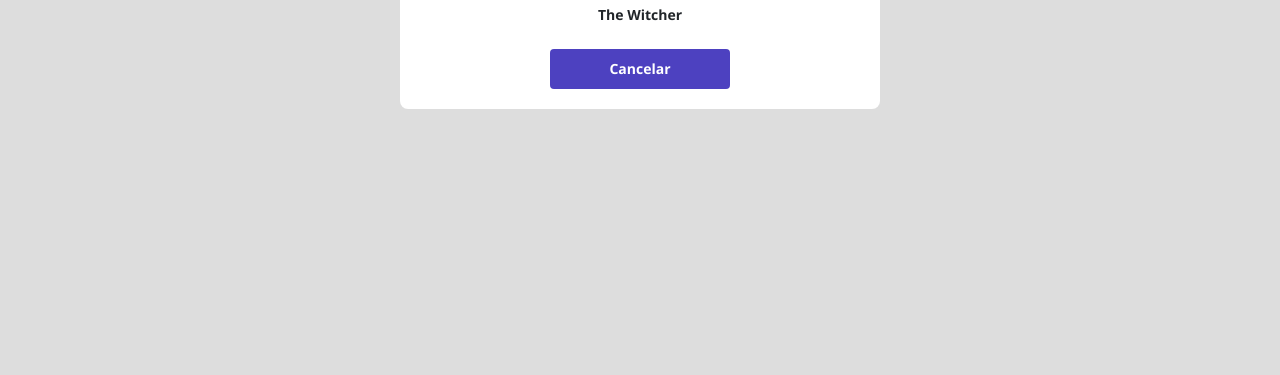
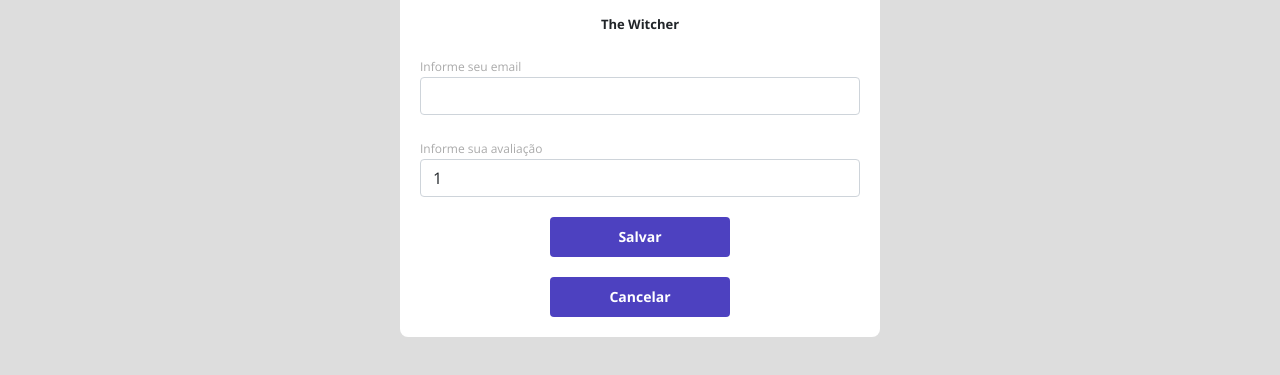
Before and after one commit to RafaelLacerda1104/dsmovie, a plain HTML site: page form.html in a window 1280 px wide. Shown: the part 463-838 px from the top of the page. Before the commit the page ends 800 px from the top, so only its background shows below. Drawn offline with nearby package versions, Linux system fonts and the light colour scheme.

Commit message:
Formulário PARTE 2

```diff
--- a/css/styles.css
+++ b/css/styles.css
@@ -5,6 +5,7 @@
     --text-gray: #4a4a4a;
     --color-primary: #4D41C0;
     --white: #fff;
+    --light-gray: #aaa;
 }
 
 * {
@@ -98,8 +99,45 @@
     align-items: center;
     justify-content: center;
     border-radius: 4px;
+    border: 0;
 }
 .dsmovie-form-container {
     padding: 40px 0;
     max-width: 480px;
 }
+
+.dsmovie-form-description {
+    background-color: var(--white);
+    padding: 20px;
+    display: flex;
+    flex-direction: column;
+    align-items: center;
+    border-radius: 0 0 8px 8px;
+}
+
+.dsmovie-form {
+    width: 100%;
+}
+
+.dsmovie-form-description h3 {
+    font-size: 13px;
+    font-weight: 700;
+    margin-bottom: 20px;
+}
+
+.dsmovie-form-group {
+    margin-bottom: 20px;
+}
+
+.dsmovie-form-group label {
+    font-size: 12px;
+    color: var(--light-gray);
+}
+
+.dsmovie-form-btn-container {
+    height: 100px;
+    display: flex;
+    flex-direction: column;
+    align-items: center;
+    justify-content: space-between;
+}
--- a/form.html
+++ b/form.html
@@ -35,9 +35,31 @@
                     <div class="dsmovie-card">
                         <img src="https://www.themoviedb.org/t/p/w533_and_h300_bestv2/jBJWaqoSCiARWtfV0GlqHrcdidd.jpg"
                             alt="The Witcher">
-                        <div class="dsmovie-card-description">
+                        <div class="dsmovie-form-description">
                             <h3>The Witcher</h3>
-                            <a class="dsmovie-btn" href="index.html">Cancelar</a>
+                            <form class="dsmovie-form">
+                                <div class="form-group dsmovie-form-group">
+                                    <label for="email">Informe seu email</label>
+                                    <input class="form-control" type="email" id="email">
+                                </div>
+                                <div class="form-group dsmovie-form-group">
+                                    <label for="score">Informe sua avaliação</label>
+                                    <select class="form-control" name="score" id="score">
+                                        <option value="1">1</option>
+                                        <option value="2">2</option>
+                                        <option value="3">3</option>
+                                        <option value="4">4</option>
+                                        <option value="5">5</option>
+                                    </select>
+                                </div>
+                                <div class="dsmovie-form-btn-container">
+                                    <button class="dsmovie-btn" type="submit">Salvar</button>
+                                    <a class="dsmovie-btn" href="index.html">Cancelar</a>
+                                </div>
+                            </form>
+
+
+
                         </div>
                     </div>
                 </div>
```
